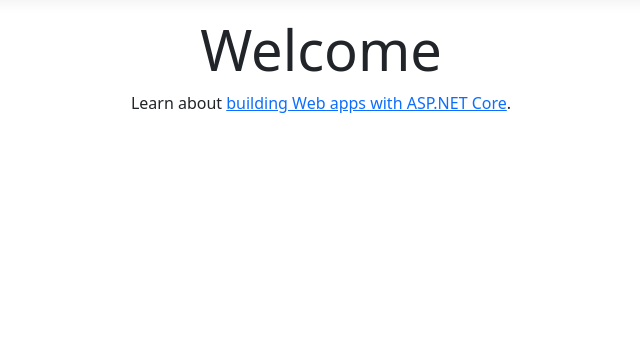
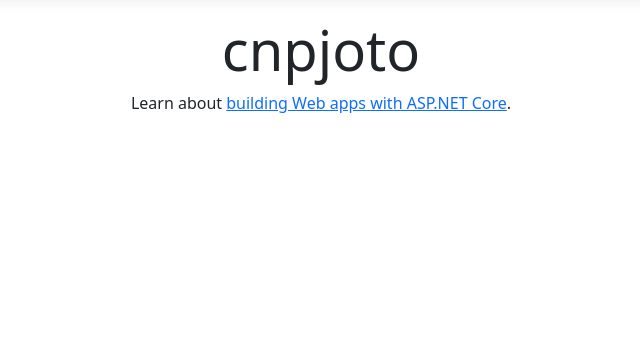
Before and after one commit to ICEI-PUC-Minas-PMV-ADS/pmv-ads-2023-2-e2-proj-int-t2-match-game, an ASP.NET Core app: page / in a window 1280 px wide. Shown: the part 57-420 px from the top of the page, without its empty margins (319-959 px from the left). Run offline with ASP.NET Core 8, Linux system fonts and the light colour scheme; style sheets or scripts are compiled from the project's sources.

Commit message:
cnpjoto
to welcome

```diff
--- a/src/MatchGame/MatchGame/Views/Home/Index.cshtml
+++ b/src/MatchGame/MatchGame/Views/Home/Index.cshtml
@@ -3,6 +3,6 @@
 }
 
 <div class="text-center">
-    <h1 class="display-4">Welcome</h1>
+    <h1 class="display-4">cnpjoto</h1>
     <p>Learn about <a href="https://docs.microsoft.com/aspnet/core">building Web apps with ASP.NET Core</a>.</p>
 </div>
```
Also changed, not shown: 1 other file.
